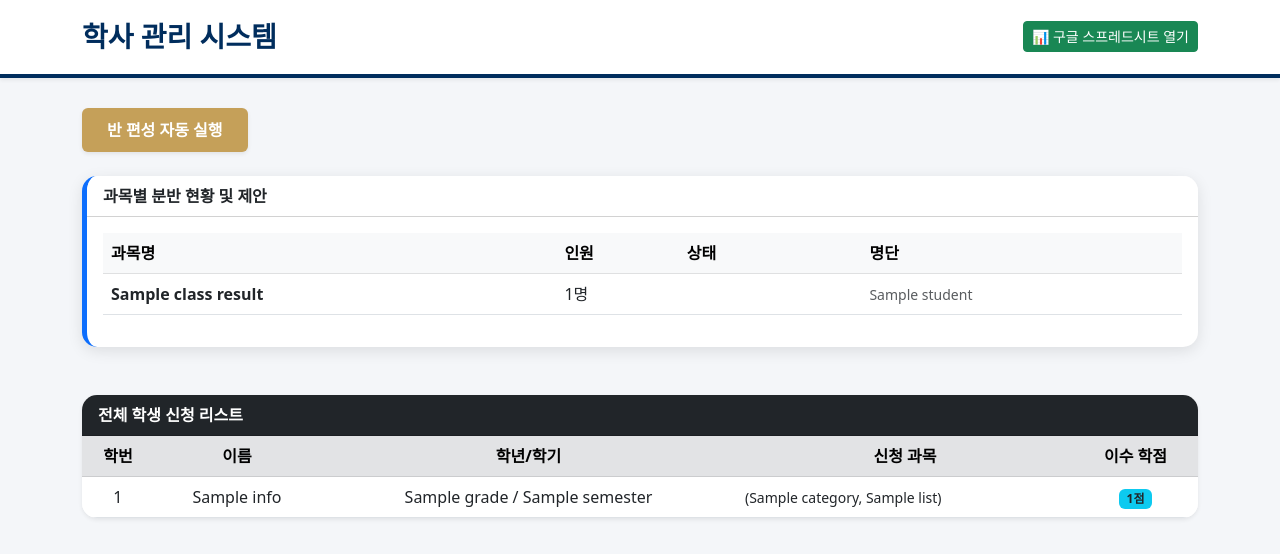
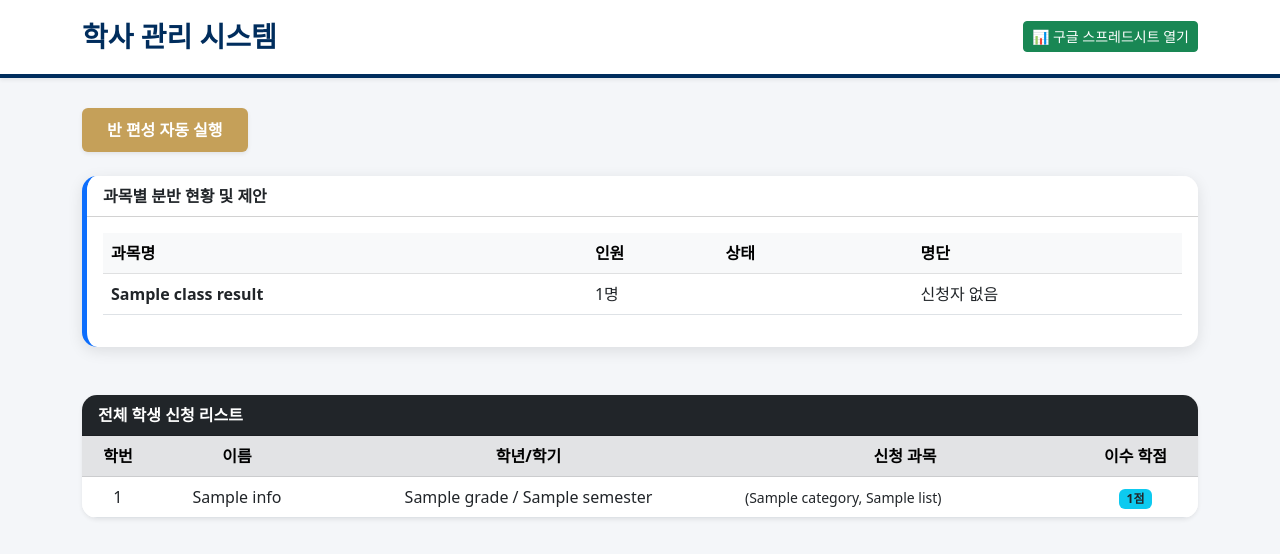
Before and after one commit to valorantroblox/sugang, a Flask app: template templates/admin.html in a window 1280 px wide. Shown: the top 554 px of the page. Run offline with Flask 3, Linux system fonts and the light colour scheme; the template is opened without the code that fills it: most values are stand-ins (such as "Sample title", 1, 10 or a date in 2020).

Commit message:
Update admin.html

```diff
--- a/templates/admin.html
+++ b/templates/admin.html
@@ -58,7 +58,14 @@
                                     <td><strong>{{ subject }}</strong></td>
                                     <td>{{ class_stats[subject].count }}명</td>
                                     <td><span class="badge bg-{{ class_stats[subject].color }}">{{ class_stats[subject].status }}</span></td>
-                                    <td><small class="text-muted">{{ students | join(', ') }}</small></td>
+                                    <!-- admin.html 내 명단 출력 부분 -->
+                                    <td>
+                                        {% if class_results.get(subject) %}
+                                            {{ class_results[subject]|join(", ") }}
+                                        {% else %}
+                                            신청자 없음
+                                        {% endif %}
+                                    </td>
                                 </tr>
                                 {% endfor %}
                             </tbody>
```
